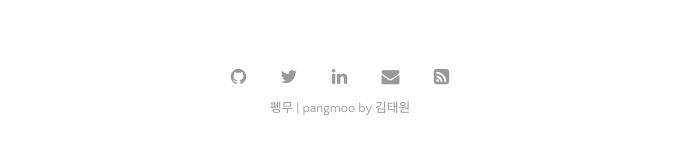
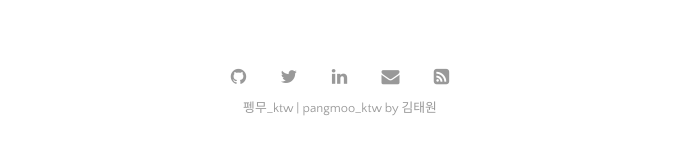
Before and after one commit to pangmoo-KTW/pangmoo-KTW, a Jekyll site: the page built from index.html, in a window 1280 px wide and 900 px high, scrolled down 1115 px. Shown: the part 746-897 px from the top of the window, without its empty margins (300-976 px from the left). Built offline with Jekyll 4.4.1, drawn with Linux system fonts in a browser that asks for light colours; formulas are drawn with MathJax 3; the list of posts is cut into pages by our own code; some of the changed text lies outside the part shown.

Commit message:
20230703_7

```diff
--- a/_config.yml
+++ b/_config.yml
@@ -20,8 +20,8 @@ permalink:           /:title
 plugins:             [jekyll-paginate, jekyll-sitemap, jekyll-feed, jekyll-seo-tag]
 
 # Customise atom feed settings (this is where Jekyll-Feed gets configuration information)
-title:		           '펭무'
-description:	       'pangmoo'
+title:		           '펭무_ktw'
+description:	       'pangmoo_ktw'
 author:              '김태원'
 
 # RSS 2.0 can be used instead of Atom by uncommenting following two lines
```
